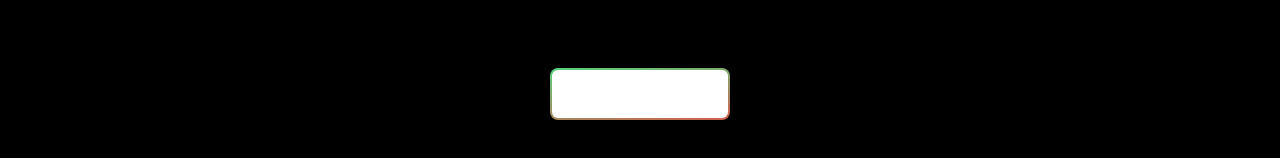
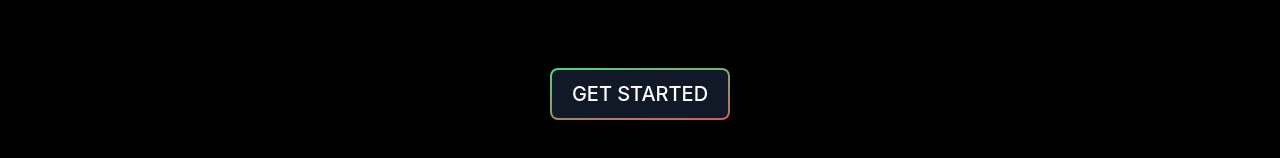
Before and after one commit to Eragon67360/thomas-moser-portfolio, a Next.js app: page / in a window 1280 px wide. Shown: the part 602-760 px from the top of the page. Built offline with nearby package versions, Linux system fonts and the light colour scheme; what tw-elements would draw is missing.

Commit message:
Added w-screen to bg welcome screen

```diff
--- a/pages/index.js
+++ b/pages/index.js
@@ -107,7 +107,7 @@ export default function Home(){
       <div
         data-mdb-ripple="true"
         data-mdb-ripple-color="primary"
-        className=" p-5 text-center flex flex-col h-screen bg-black bg-no-repeat bg-cover bg-center bg-fixed backdrop-filter brightness-100"
+        className=" p-5 text-center flex flex-col h-screen w-screen bg-black bg-no-repeat bg-cover bg-center bg-fixed backdrop-filter brightness-100"
       >
         <div className="m-auto flex flex-col">
         <IndexName/>
@@ -173,7 +173,7 @@ export default function Home(){
                   href="/home"
                   passHref
                   className="group scale-100 relative m-auto flex items-center justify-center p-0.5 overflow-hidden text-sm font-medium rounded-lg bg-gradient-to-br from-green-400 to-red-500 transition-scale ease-in-out duration-300 bganimation hover:scale-125 hover:text-white text-white active:brightness-50">
-                  <span className="md:text-md lg:text-xl uppercase relative px-5 py-2.5  bg-white dark:bg-gray-900 rounded-md group-hover:bg-opacity-0">
+                  <span className="md:text-md lg:text-xl uppercase relative px-5 py-2.5 bg-gray-900 rounded-md group-hover:bg-opacity-0">
                     Get started
                   </span>
                 </Link>
```
